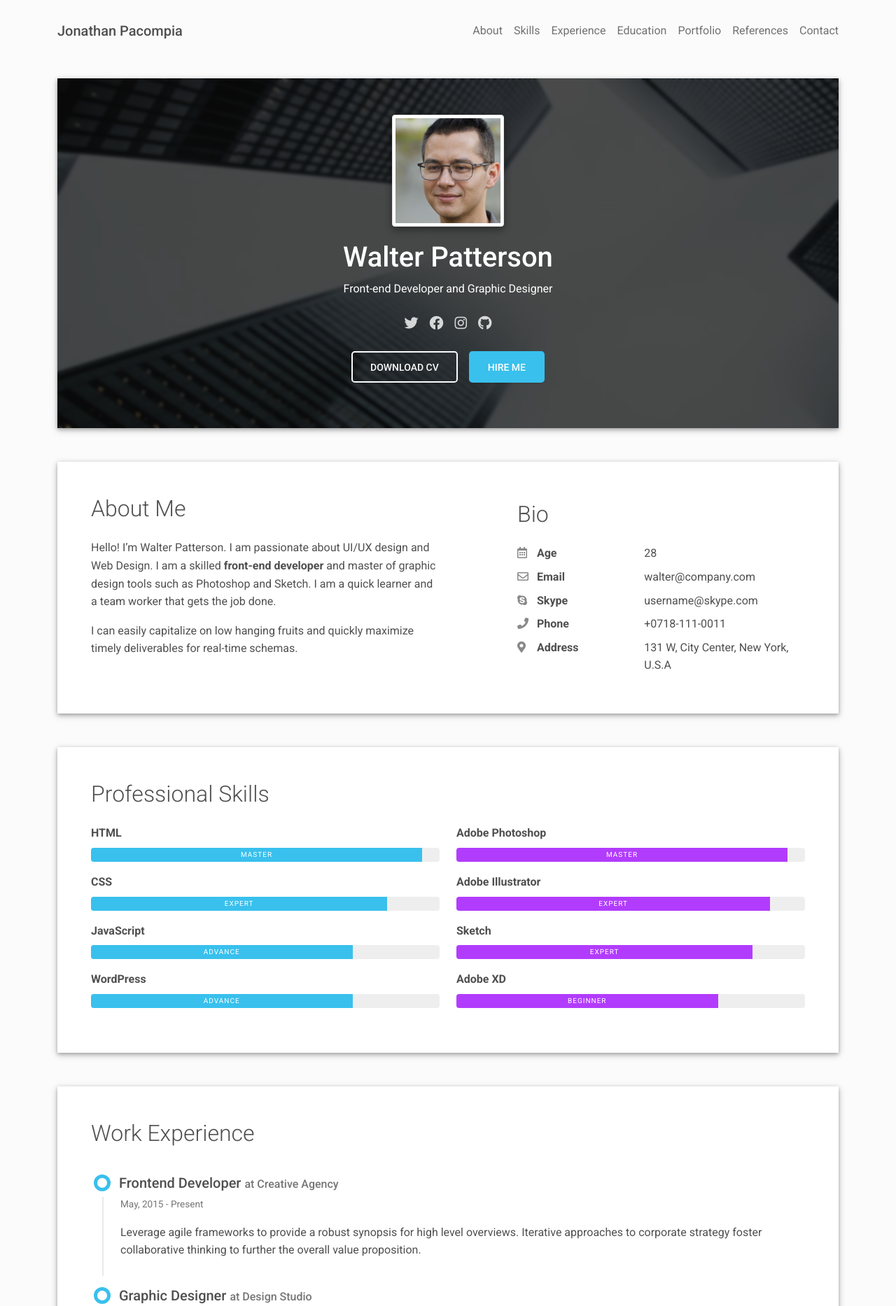
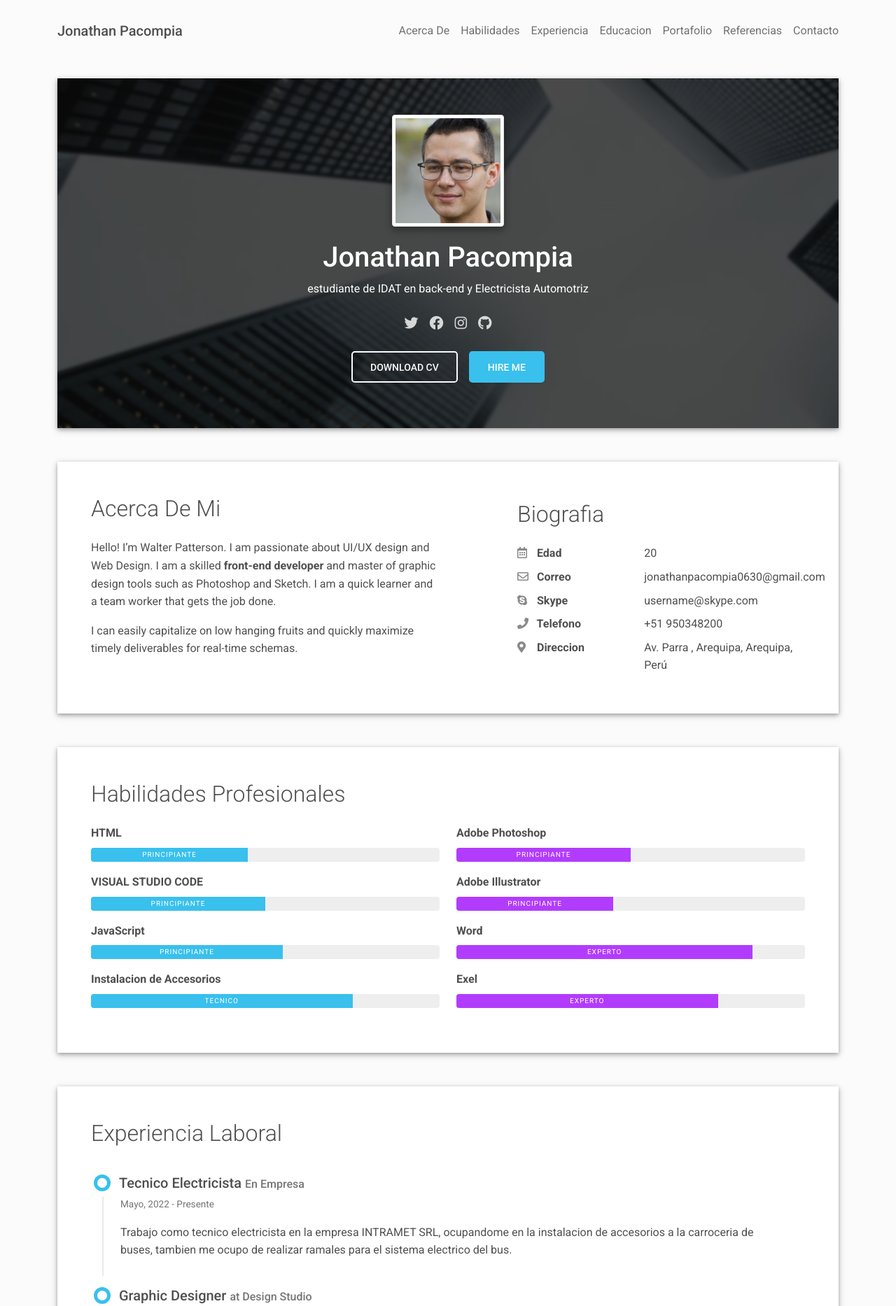
Before and after one commit to JonathanPacompia/JonathanPacompia.github.io, a plain HTML site: page index.html in a window 1280 px wide. Shown: the top 1867 px of the page at 70% size. Drawn offline with Linux system fonts and the light colour scheme.

Commit message:
Mi primer cambio

```diff
--- a/index.html
+++ b/index.html
@@ -32,19 +32,19 @@
           <div class="site-nav">
             <nav role="navigation">
               <ul class="nav justify-content-center">
-                <li class="nav-item"><a class="nav-link" href="#about" title="About"><span class="menu-title">About</span></a>
+                <li class="nav-item"><a class="nav-link" href="#Acerca De" title="Acerca De"><span class="menu-title">Acerca De</span></a>
                 </li>
-                <li class="nav-item"><a class="nav-link" href="#skills" title="Skills"><span class="menu-title">Skills</span></a>
+                <li class="nav-item"><a class="nav-link" href="#Habilidades" title="Habilidades"><span class="menu-title">Habilidades</span></a>
                 </li>
-                <li class="nav-item"><a class="nav-link" href="#experience" title="Experience"><span class="menu-title">Experience</span></a>
+                <li class="nav-item"><a class="nav-link" href="#Experiencia" title="Experiencia"><span class="menu-title">Experiencia</span></a>
                 </li>
-                <li class="nav-item"><a class="nav-link" href="#education" title="Education"><span class="menu-title">Education</span></a>
+                <li class="nav-item"><a class="nav-link" href="#educacion" title="Educacion"><span class="menu-title">Educacion</span></a>
                 </li>
-                <li class="nav-item"><a class="nav-link" href="#portfolio" title="Portfolio"><span class="menu-title">Portfolio</span></a>
+                <li class="nav-item"><a class="nav-link" href="#portafolio" title="Portafolio"><span class="menu-title">Portafolio</span></a>
                 </li>
-                <li class="nav-item"><a class="nav-link" href="#references" title="References"><span class="menu-title">References</span></a>
+                <li class="nav-item"><a class="nav-link" href="#referencias" title="Referencias"><span class="menu-title">Referencias</span></a>
                 </li>
-                <li class="nav-item"><a class="nav-link" href="#contact" title="Contact"><span class="menu-title">Contact</span></a>
+                <li class="nav-item"><a class="nav-link" href="#contacto" title="Contacto"><span class="menu-title">Contacto</span></a>
                 </li>
               </ul>
             </nav>
@@ -63,19 +63,19 @@
             <div class="avatar p-1"><img class="img-thumbnail shadow-2-strong" src="images/avatar.jpg" width="160" height="160"/></div>
             <div class="header-bio mt-3">
               <div data-aos="zoom-in" data-aos-delay="0">
-                <h2 class="h1">Walter Patterson</h2>
-                <p>Front-end Developer and Graphic Designer</p>
+                <h2 class="h1">Jonathan Pacompia</h2>
+                <p>estudiante de IDAT en back-end y Electricista Automotriz</p>
               </div>
               <div class="header-social mb-3 d-print-none" data-aos="zoom-in" data-aos-delay="200">
                 <nav role="navigation">
                   <ul class="nav justify-content-center">
-                    <li class="nav-item"><a class="nav-link" href="https://twitter.com/templateflip" title="Twitter"><i class="fab fa-twitter"></i><span class="menu-title sr-only">Twitter</span></a>
+                    <li class="nav-item"><a class="nav-link" href="https://twitter.com/JonathanPacomp1" title="Twitter"><i class="fab fa-twitter"></i><span class="menu-title sr-only">Twitter</span></a>
                     </li>
-                    <li class="nav-item"><a class="nav-link" href="https://www.facebook.com/templateflip" title="Facebook"><i class="fab fa-facebook"></i><span class="menu-title sr-only">Facebook</span></a>
+                    <li class="nav-item"><a class="nav-link" href="https://web.facebook.com/jonathan.pacompia" title="Facebook"><i class="fab fa-facebook"></i><span class="menu-title sr-only">Facebook</span></a>
                     </li>
-                    <li class="nav-item"><a class="nav-link" href="https://www.instagram.com/templateflip" title="Instagram"><i class="fab fa-instagram"></i><span class="menu-title sr-only">Instagram</span></a>
+                    <li class="nav-item"><a class="nav-link" href="https://www.instagram.com/_causita_/" title="Instagram"><i class="fab fa-instagram"></i><span class="menu-title sr-only">Instagram</span></a>
                     </li>
-                    <li class="nav-item"><a class="nav-link" href="https://github.com/templateflip" title="Github"><i class="fab fa-github"></i><span class="menu-title sr-only">Github</span></a>
+                    <li class="nav-item"><a class="nav-link" href="https://github.com/JonathanPacompia" title="Github"><i class="fab fa-github"></i><span class="menu-title sr-only">Github</span></a>
                     </li>
                   </ul>
                 </nav>
@@ -91,24 +91,24 @@
     <div class="about-section">
       <div class="row">
         <div class="col-md-6">
-          <h2 class="h2 fw-light mb-4">About Me</h2>
+          <h2 class="h2 fw-light mb-4">Acerca De Mi</h2>
           <p>Hello! I’m Walter Patterson. I am passionate about UI/UX design and Web Design. I am a skilled <strong>front-end developer</strong> and master of graphic design tools such as Photoshop and Sketch. I am a quick learner and a team worker that gets the job done.</p>
           <p>I can easily capitalize on low hanging fruits and quickly maximize timely deliverables for real-time schemas.</p>
         </div>
         <div class="col-md-5 offset-lg-1">
           <div class="row mt-2">
-            <h2 class="h2 fw-light mb-4">Bio</h2>
+            <h2 class="h2 fw-light mb-4">Biografia</h2>
             <div class="col-sm-5">
-              <div class="pb-2 fw-bolder"><i class="far fa-calendar-alt pe-2 text-muted" style="width:24px;opacity:0.85;"></i> Age</div>
+              <div class="pb-2 fw-bolder"><i class="far fa-calendar-alt pe-2 text-muted" style="width:24px;opacity:0.85;"></i> Edad</div>
             </div>
             <div class="col-sm-7">
-              <div class="pb-2">28</div>
+              <div class="pb-2">20</div>
             </div>
             <div class="col-sm-5">
-              <div class="pb-2 fw-bolder"><i class="far fa-envelope pe-2 text-muted" style="width:24px;opacity:0.85;"></i> Email</div>
+              <div class="pb-2 fw-bolder"><i class="far fa-envelope pe-2 text-muted" style="width:24px;opacity:0.85;"></i> Correo</div>
             </div>
             <div class="col-sm-7">
-              <div class="pb-2">walter@company.com</div>
+              <div class="pb-2">jonathanpacompia0630@gmail.com</div>
             </div>
             <div class="col-sm-5">
               <div class="pb-2 fw-bolder"><i class="fab fa-skype pe-2 text-muted" style="width:24px;opacity:0.85;"></i> Skype</div>
@@ -117,16 +117,16 @@
               <div class="pb-2">username@skype.com</div>
             </div>
             <div class="col-sm-5">
-              <div class="pb-2 fw-bolder"><i class="fas fa-phone pe-2 text-muted" style="width:24px;opacity:0.85;"></i> Phone</div>
+              <div class="pb-2 fw-bolder"><i class="fas fa-phone pe-2 text-muted" style="width:24px;opacity:0.85;"></i> Telefono</div>
             </div>
             <div class="col-sm-7">
-              <div class="pb-2">+0718-111-0011</div>
+              <div class="pb-2">+51 950348200</div>
             </div>
             <div class="col-sm-5">
-              <div class="pb-2 fw-bolder"><i class="fas fa-map-marker-alt pe-2 text-muted" style="width:24px;opacity:0.85;"></i> Address</div>
+              <div class="pb-2 fw-bolder"><i class="fas fa-map-marker-alt pe-2 text-muted" style="width:24px;opacity:0.85;"></i> Direccion</div>
             </div>
             <div class="col-sm-7">
-              <div class="pb-2">131 W, City Center, New York, U.S.A</div>
+              <div class="pb-2">Av. Parra , Arequipa, Arequipa, Perú</div>
             </div>
           </div>
         </div>
@@ -135,49 +135,49 @@
   </div>
   <div class="shadow-1-strong bg-white my-5 p-5" id="skills">
     <div class="skills-section">
-      <h2 class="h2 fw-light mb-4">Professional Skills</h2>
+      <h2 class="h2 fw-light mb-4">Habilidades Profesionales</h2>
       <div class="row">
         <div class="col-md-6">
           <div class="mb-3"><span class="fw-bolder">HTML</span>
             <div class="progress my-2 rounded" style="height: 20px">
-              <div class="progress-bar bg-info" role="progressbar" data-aos="zoom-in-right" data-aos-delay="100" data-aos-anchor=".skills-section" style="width: 95%;" aria-valuenow="95" aria-valuemin="0" aria-valuemax="100">Master</div>
+              <div class="progress-bar bg-info" role="progressbar" data-aos="zoom-in-right" data-aos-delay="100" data-aos-anchor=".skills-section" style="width: 45%;" aria-valuenow="95" aria-valuemin="0" aria-valuemax="100">Principiante</div>
             </div>
           </div>
-          <div class="mb-3"><span class="fw-bolder">CSS</span>
+          <div class="mb-3"><span class="fw-bolder">VISUAL STUDIO CODE</span>
             <div class="progress my-2 rounded" style="height: 20px">
-              <div class="progress-bar bg-info" role="progressbar" data-aos="zoom-in-right" data-aos-delay="200" data-aos-anchor=".skills-section" style="width: 85%" aria-valuenow="85" aria-valuemin="0" aria-valuemax="100">Expert</div>
+              <div class="progress-bar bg-info" role="progressbar" data-aos="zoom-in-right" data-aos-delay="200" data-aos-anchor=".skills-section" style="width: 50%" aria-valuenow="85" aria-valuemin="0" aria-valuemax="100">Principiante</div>
             </div>
           </div>
           <div class="mb-3"><span class="fw-bolder">JavaScript</span>
             <div class="progress my-2 rounded" style="height: 20px">
-              <div class="progress-bar bg-info" role="progressbar" data-aos="zoom-in-right" data-aos-delay="300" data-aos-anchor=".skills-section" style="width: 75%" aria-valuenow="75" aria-valuemin="0" aria-valuemax="100">Advance</div>
+              <div class="progress-bar bg-info" role="progressbar" data-aos="zoom-in-right" data-aos-delay="300" data-aos-anchor=".skills-section" style="width: 55%" aria-valuenow="75" aria-valuemin="0" aria-valuemax="100">Principiante</div>
             </div>
           </div>
-          <div class="mb-3"><span class="fw-bolder">WordPress</span>
+          <div class="mb-3"><span class="fw-bolder">Instalacion de Accesorios</span>
             <div class="progress my-2 rounded" style="height: 20px">
-              <div class="progress-bar bg-info" role="progressbar" data-aos="zoom-in-right" data-aos-delay="300" data-aos-anchor=".skills-section" style="width: 75%" aria-valuenow="75" aria-valuemin="0" aria-valuemax="100">Advance</div>
+              <div class="progress-bar bg-info" role="progressbar" data-aos="zoom-in-right" data-aos-delay="300" data-aos-anchor=".skills-section" style="width: 75%" aria-valuenow="75" aria-valuemin="0" aria-valuemax="100">Tecnico</div>
             </div>
           </div>
         </div>
         <div class="col-md-6">
           <div class="mb-3"><span class="fw-bolder">Adobe Photoshop</span>
             <div class="progress my-2 rounded" style="height: 20px">
-              <div class="progress-bar bg-secondary" role="progressbar" data-aos="zoom-in-right" data-aos-delay="400" data-aos-anchor=".skills-section" style="width: 95%" aria-valuenow="95" aria-valuemin="0" aria-valuemax="100">Master</div>
+              <div class="progress-bar bg-secondary" role="progressbar" data-aos="zoom-in-right" data-aos-delay="400" data-aos-anchor=".skills-section" style="width: 50%" aria-valuenow="95" aria-valuemin="0" aria-valuemax="100">Principiante</div>
             </div>
           </div>
           <div class="mb-3"><span class="fw-bolder">Adobe Illustrator</span>
             <div class="progress my-2 rounded" style="height: 20px">
-              <div class="progress-bar bg-secondary" role="progressbar" data-aos="zoom-in-right" data-aos-delay="400" data-aos-anchor=".skills-section" style="width: 90%" aria-valuenow="90" aria-valuemin="0" aria-valuemax="100">Expert</div>
+              <div class="progress-bar bg-secondary" role="progressbar" data-aos="zoom-in-right" data-aos-delay="400" data-aos-anchor=".skills-section" style="width: 45%" aria-valuenow="90" aria-valuemin="0" aria-valuemax="100">Principiante</div>
             </div>
           </div>
-          <div class="mb-3"><span class="fw-bolder">Sketch</span>
+          <div class="mb-3"><span class="fw-bolder">Word</span>
             <div class="progress my-2 rounded" style="height: 20px">
-              <div class="progress-bar bg-secondary" role="progressbar" data-aos="zoom-in-right" data-aos-delay="500" data-aos-anchor=".skills-section" style="width: 85%" aria-valuenow="85" aria-valuemin="0" aria-valuemax="100">Expert</div>
+              <div class="progress-bar bg-secondary" role="progressbar" data-aos="zoom-in-right" data-aos-delay="500" data-aos-anchor=".skills-section" style="width: 85%" aria-valuenow="85" aria-valuemin="0" aria-valuemax="100">Experto</div>
             </div>
           </div>
-          <div class="mb-3"><span class="fw-bolder">Adobe XD</span>
+          <div class="mb-3"><span class="fw-bolder">Exel</span>
             <div class="progress my-2 rounded" style="height: 20px">
-              <div class="progress-bar bg-secondary" role="progressbar" data-aos="zoom-in-right" data-aos-delay="600" data-aos-anchor=".skills-section" style="width: 75%" aria-valuenow="75" aria-valuemin="0" aria-valuemax="100">Beginner</div>
+              <div class="progress-bar bg-secondary" role="progressbar" data-aos="zoom-in-right" data-aos-delay="600" data-aos-anchor=".skills-section" style="width: 75%" aria-valuenow="75" aria-valuemin="0" aria-valuemax="100">Experto</div>
             </div>
           </div>
         </div>
@@ -186,15 +186,15 @@
   </div>
   <div class="shadow-1-strong bg-white my-5 p-5" id="experience">
     <div class="work-experience-section">
-      <h2 class="h2 fw-light mb-4">Work Experience</h2>
+      <h2 class="h2 fw-light mb-4">Experiencia Laboral</h2>
       <div class="timeline">
         <div class="timeline-card timeline-card-info" data-aos="fade-in" data-aos-delay="0">
           <div class="timeline-head px-4 pt-3">
-            <div class="h5">Frontend Developer <span class="text-muted h6">at Creative Agency</span></div>
+            <div class="h5">Tecnico Electricista <span class="text-muted h6">En Empresa</span></div>
           </div>
           <div class="timeline-body px-4 pb-4">
-            <div class="text-muted text-small mb-3">May, 2015 - Present</div>
-            <div>Leverage agile frameworks to provide a robust synopsis for high level overviews. Iterative approaches to corporate strategy foster collaborative thinking to further the overall value proposition.</div>
+            <div class="text-muted text-small mb-3">Mayo, 2022 - Presente</div>
+            <div>Trabajo como tecnico electricista en la empresa INTRAMET SRL, ocupandome en la instalacion de accesorios a la carroceria de buses, tambien me ocupo de realizar ramales para el sistema electrico del bus.</div>
           </div>
         </div>
         <div class="timeline-card timeline-card-info" data-aos="fade-in" data-aos-delay="200">
```
